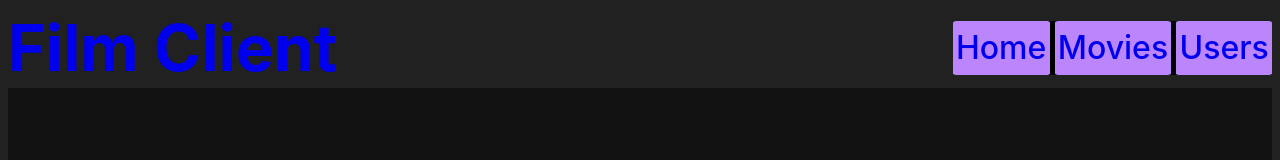
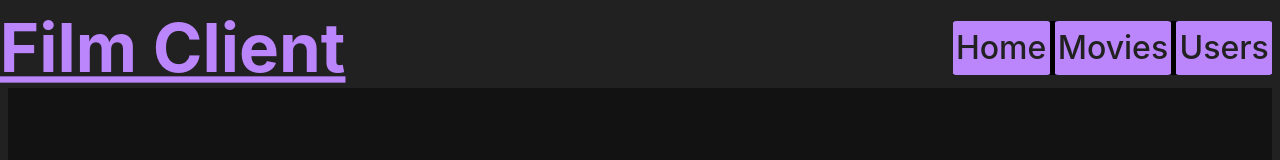
Before and after one commit to Rohnson95/Movieclient, a React (Vite) app: page / in a window 1280 px wide. In both pictures the pointer is over the link "Film Client". Shown: the top 160 px of the page. Built offline with nearby package versions, Linux system fonts and the light colour scheme; no server answers.

Commit message:
changed links to fit the theme better

```diff
--- a/src/index.css
+++ b/src/index.css
@@ -15,4 +15,9 @@
 }
 :root a{
   text-decoration: none;
+  color: inherit;
 }
+:root a:hover {
+  transform: scale(1.05);
+  text-decoration:underline;
+}
```
